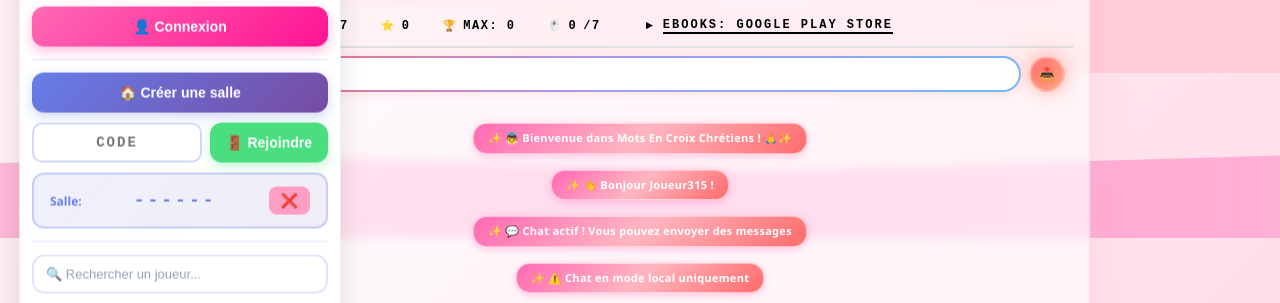
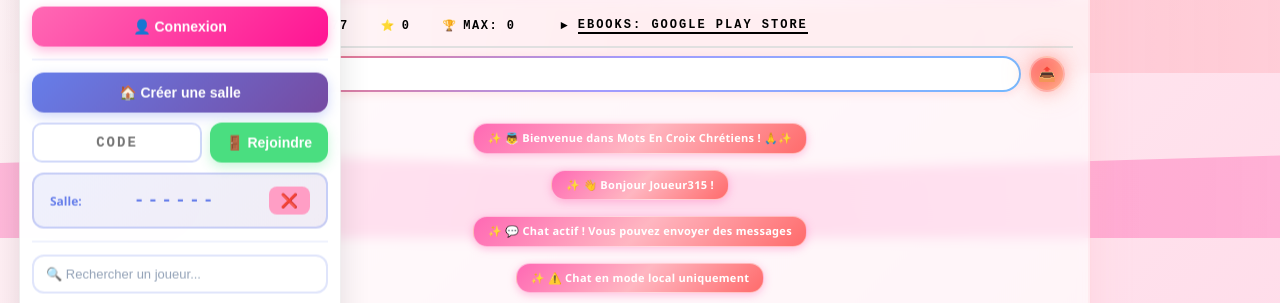
Before and after one commit to unispourlapaix/mots-en-croix-chretiens, a plain HTML site: page index.html in a window 1280 px wide. Shown: the part 192-495 px from the top of the page. Drawn offline with nearby package versions, Linux system fonts and the light colour scheme; a script that the page names is missing.

Commit message:
🗑️ Suppression compteur clics du bandeau info - Information déjà visible sur le bouton Jouer - Bandeau plus épuré

```diff
--- a/index.html
+++ b/index.html
@@ -77,10 +77,6 @@
                     <div class="info-stat">
                         <span class="info-stat-icon">🏆</span>
                         <span>Max: <span class="info-stat-value" id="infoBannerMaxScore">0</span></span>
-                    </div>
-                    <div class="info-stat">
-                        <span class="info-stat-icon">🖱️</span>
-                        <span class="info-stat-value" id="infoBannerClicks">0</span>/7
                     </div>
                 </div>
 
```
